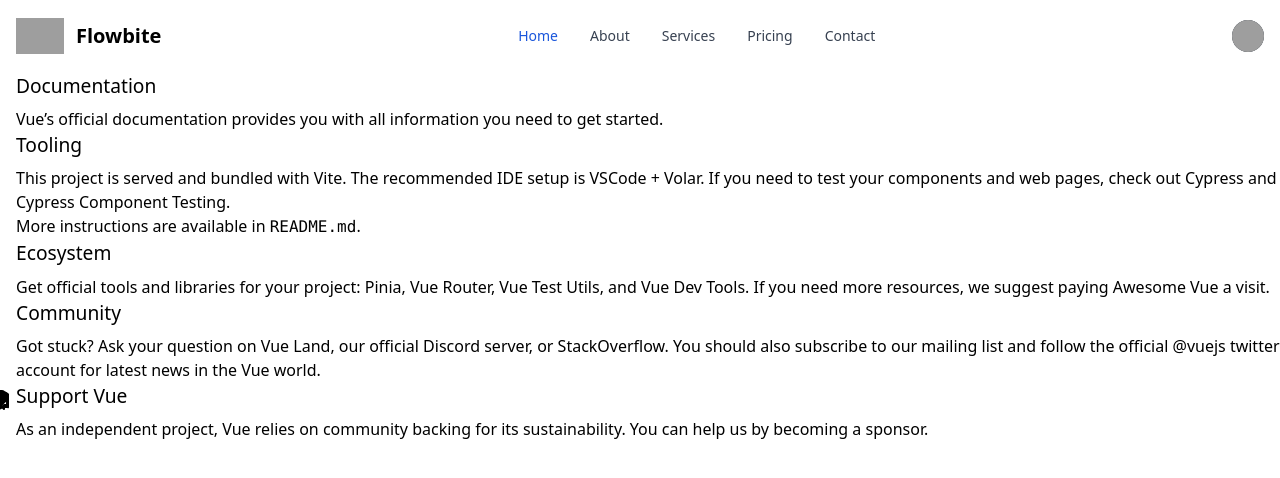
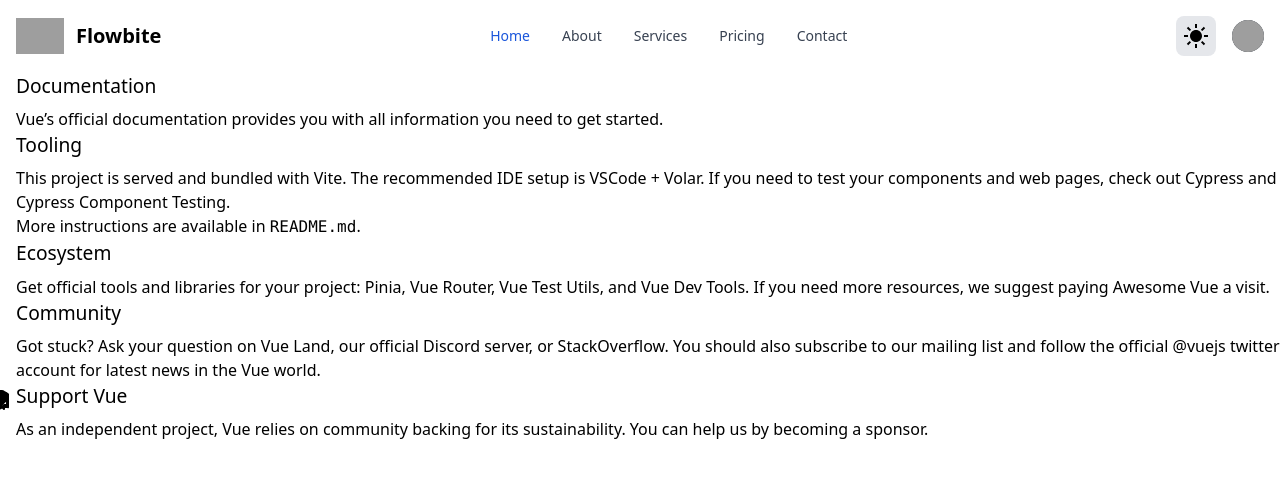
Before and after one commit to lly3/WeeabooArt, a Vue app in the folder client/app/: page / in a window 1280 px wide. Shown: the top 478 px of the page. Built offline with nearby package versions, Linux system fonts and the light colour scheme; grey boxes are pictures that could not be loaded.

Commit message:
Config dark mode

```diff
--- a/client/app/index.html
+++ b/client/app/index.html
@@ -5,6 +5,13 @@
     <link rel="icon" href="/favicon.ico" />
     <meta name="viewport" content="width=device-width, initial-scale=1.0" />
     <title>CS442 Vue 3</title>
+    <script>
+      if (localStorage.theme === 'dark' || (!('theme' in localStorage) && window.matchMedia('(prefers-color-scheme: dark)').matches)) {
+          document.documentElement.classList.add('dark')
+      } else {
+          document.documentElement.classList.remove('dark')
+      }
+    </script>
   </head>
   <body>
     <div id="app"></div>
--- a/client/app/src/components/layouts/navbar.vue
+++ b/client/app/src/components/layouts/navbar.vue
@@ -6,6 +6,9 @@
         <span class="self-center text-xl font-semibold whitespace-nowrap dark:text-white">Flowbite</span>
       </a>
       <div class="flex items-center md:order-2">
+        <div @click="toggleDarkMode()" class="cursor-pointer bg-gray-200 fill-black p-2 rounded-lg mr-4 dark:bg-gray-800 dark:fill-white">
+          <svg xmlns="http://www.w3.org/2000/svg" width="24" height="24" viewBox="0 0 24 24"><path d="M4.069 13h-4.069v-2h4.069c-.041.328-.069.661-.069 1s.028.672.069 1zm3.034-7.312l-2.881-2.881-1.414 1.414 2.881 2.881c.411-.529.885-1.003 1.414-1.414zm11.209 1.414l2.881-2.881-1.414-1.414-2.881 2.881c.528.411 1.002.886 1.414 1.414zm-6.312-3.102c.339 0 .672.028 1 .069v-4.069h-2v4.069c.328-.041.661-.069 1-.069zm0 16c-.339 0-.672-.028-1-.069v4.069h2v-4.069c-.328.041-.661.069-1 .069zm7.931-9c.041.328.069.661.069 1s-.028.672-.069 1h4.069v-2h-4.069zm-3.033 7.312l2.88 2.88 1.415-1.414-2.88-2.88c-.412.528-.886 1.002-1.415 1.414zm-11.21-1.415l-2.88 2.88 1.414 1.414 2.88-2.88c-.528-.411-1.003-.885-1.414-1.414zm6.312-10.897c-3.314 0-6 2.686-6 6s2.686 6 6 6 6-2.686 6-6-2.686-6-6-6z"/></svg>
+        </div>
         <button type="button" class="flex mr-3 text-sm bg-gray-800 rounded-full md:mr-0 focus:ring-4 focus:ring-gray-300 dark:focus:ring-gray-600" id="user-menu-button" aria-expanded="false" data-dropdown-toggle="user-dropdown" data-dropdown-placement="bottom">
           <span class="sr-only">Open user menu</span>
           <img class="w-8 h-8 rounded-full" src="/docs/images/people/profile-picture-3.jpg" alt="user photo">
@@ -58,3 +61,21 @@
     </div>
   </nav>
 </template>
+
+<script>
+export default {
+
+  methods: {
+    toggleDarkMode() {
+      if(localStorage.theme === 'dark') {
+        document.documentElement.classList.remove('dark')
+        localStorage.theme = 'light'
+      }
+      else {
+        document.documentElement.classList.add('dark')
+        localStorage.theme = 'dark'
+      }
+    }
+  }
+}
+</script>
--- a/client/app/tailwind.config.js
+++ b/client/app/tailwind.config.js
@@ -17,4 +17,5 @@
   plugins: [
     require('flowbite/plugin')
   ],
+  darkMode: 'class',
 }
```
